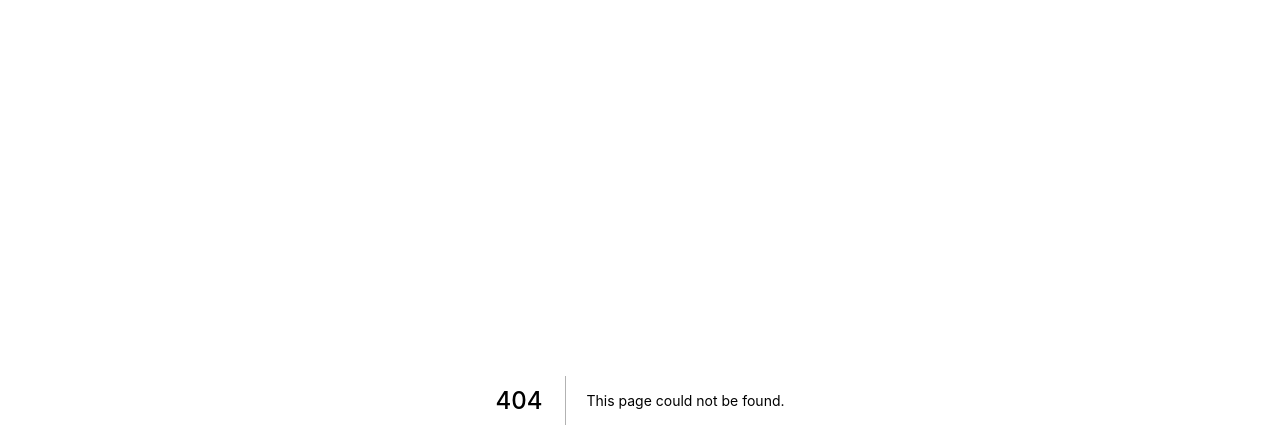
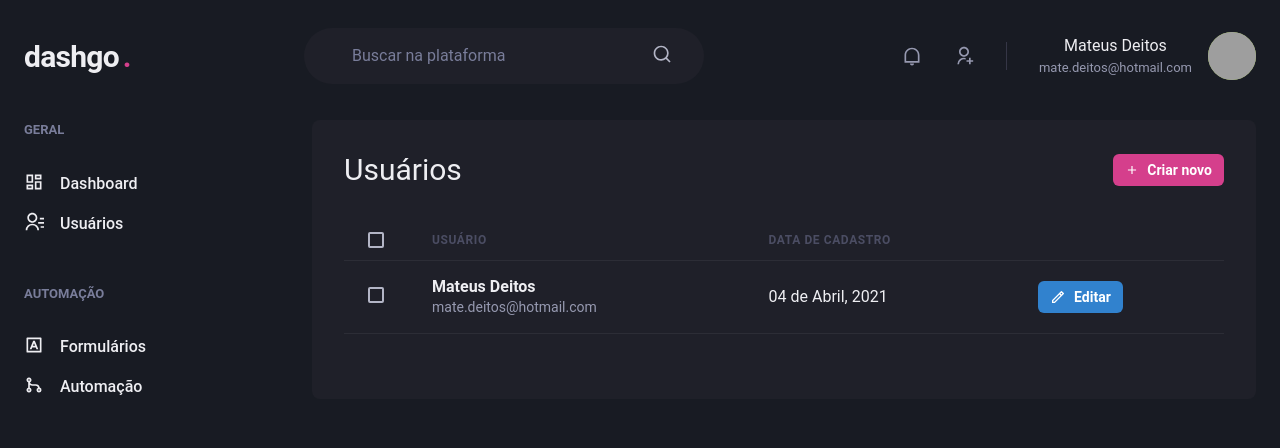
Before and after one commit to vinebarbosa/rocketseat-ignite-dashgo, a Next.js app: page /users in a window 1280 px wide. Before the commit this address had no page. Shown: the top 448 px of the page. Built offline with nearby package versions, Linux system fonts and the light colour scheme; grey boxes are pictures that could not be loaded.

Commit message:
Table de listagem usuários

```diff
--- /dev/null
+++ b/src/pages/users/index.tsx
@@ -0,0 +1,76 @@
+import { Box, Button, Checkbox, Flex, Heading, Icon, Table, Tbody, Td, Text, Th, Thead, Tr } from "@chakra-ui/react";
+import React from "react";
+import { RiAddLine, RiPencilLine } from "react-icons/ri";
+import { Header } from "../../components/Header";
+import { Sidebar } from "../../components/Sidebar";
+
+
+const UserList = () => {
+    return (
+        <Box>
+            <Header />
+            <Flex w="100%" my="6" maxWidth={1480} mx="auto" px="6">
+                <Sidebar />
+                <Box flex="1" borderRadius={8} bg="gray.800" p="8">
+                    <Flex mb="8" justify="space-between" align="center">
+                        <Heading size="lg" fontWeight="normal">Usuários</Heading>
+                        <Button
+                            as="a"
+                            size="sm"
+                            fontSize="sm"
+                            colorScheme="pink"
+                            cursor="pointer"
+                            leftIcon={<Icon
+                                as={RiAddLine}
+                            />}
+                        >
+                            Criar novo
+                        </Button>
+                    </Flex>
+                    <Table colorScheme="whiteAlpha">
+                        <Thead>
+                            <Tr>
+                                <Th px="6" color="gray.300" w="8">
+                                    <Checkbox colorScheme="pink" />
+                                </Th>
+                                <Th>Usuário</Th>
+                                <Th>Data de cadastro</Th>
+                                <Th></Th>
+                            </Tr>
+                        </Thead>
+                        <Tbody>
+                            <Tr >
+                                <Td px="6">
+                                    <Checkbox colorScheme="pink" />
+                                </Td>
+                                <Td>
+                                    <Box>
+                                        <Text fontWeight="bold">Mateus Deitos</Text>
+                                        <Text fontSize="sm" color="gray.300">mate.deitos@hotmail.com</Text>
+                                    </Box>
+                                </Td>
+                                <Td>
+                                    04 de Abril, 2021
+                                </Td>
+                                <Td>
+                                    <Button
+                                        as="a"
+                                        size="sm"
+                                        fontSize="sm"
+                                        colorScheme="blue"
+                                        cursor="pointer"
+                                        leftIcon={<Icon as={RiPencilLine} fontSize="16" />}
+                                    >
+                                        Editar
+                                    </Button>
+                                </Td>
+                            </Tr>
+                        </Tbody>
+                    </Table>
+                </Box>
+            </Flex>
+        </Box>
+    )
+}
+
+export default UserList;
```
